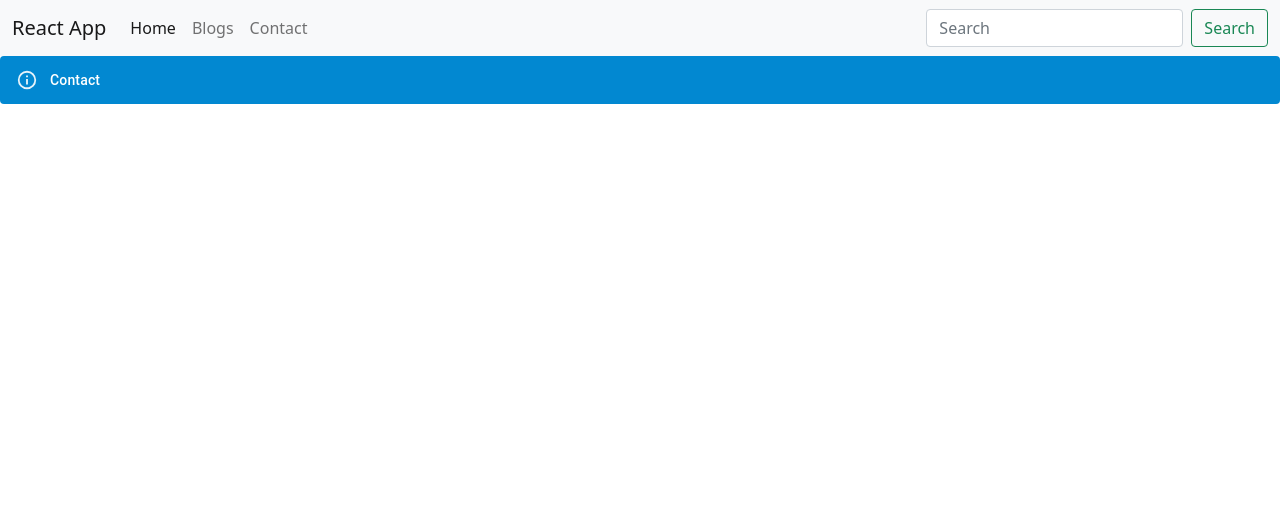
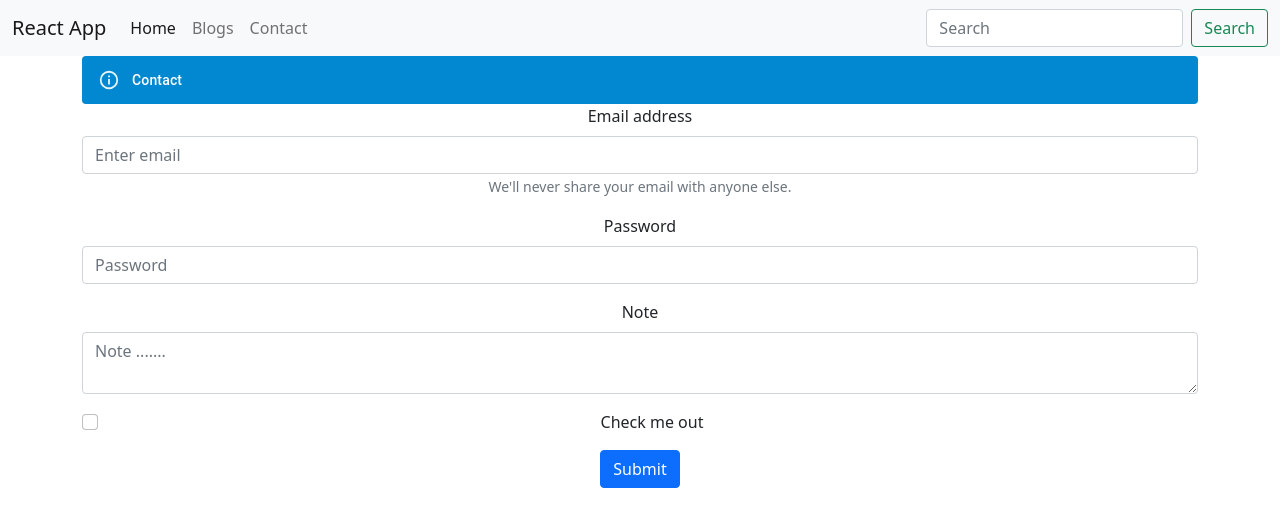
Before and after one commit to dt-sakir/Learn-React-JS, a React (Create React App) app: page /contact in a window 1280 px wide. Shown: the top 526 px of the page. Built offline with nearby package versions, Linux system fonts and the light colour scheme.

Commit message:
Update Contact.js

```diff
--- a/src/pages/Contact.js
+++ b/src/pages/Contact.js
@@ -1,15 +1,43 @@
 import React, {Component} from 'react'
 import Alert from '@mui/material/Alert';
 import Stack from '@mui/material/Stack';
+import { Form, Button } from 'react-bootstrap';
 
 export default class Contact extends Component {
     render() {
         return (
-            <Stack sx={{width: '100%'}} spacing={2}>
-                <Alert variant="filled" severity="info">
-                    Contact
-                </Alert>
-            </Stack>
+            <div className={'container'}>
+                <Stack sx={{width: '100%'}} spacing={2}>
+                    <Alert variant="filled" severity="info">
+                        Contact
+                    </Alert>
+                </Stack>
+                <Form>
+                    <Form.Group className="mb-3" controlId="formBasicEmail">
+                        <Form.Label>Email address</Form.Label>
+                        <Form.Control type="email" placeholder="Enter email" />
+                        <Form.Text className="text-muted">
+                            We'll never share your email with anyone else.
+                        </Form.Text>
+                    </Form.Group>
+
+                    <Form.Group className="mb-3" controlId="formBasicPassword">
+                        <Form.Label>Password</Form.Label>
+                        <Form.Control type="password" placeholder="Password" />
+                    </Form.Group>
+                    <Form.Group className="mb-3" controlId="formBasicPassword">
+                        <Form.Label>Note</Form.Label>
+                        <textarea className={'form-control'} placeholder="Note ......." />
+                    </Form.Group>
+                    <Form.Group className="mb-3" controlId="formBasicCheckbox">
+                        <Form.Check type="checkbox" label="Check me out" />
+                    </Form.Group>
+                    <Button variant="primary" type="submit">
+                        Submit
+                    </Button>
+                </Form>
+            </div>
+
         )
     }
 }
```
